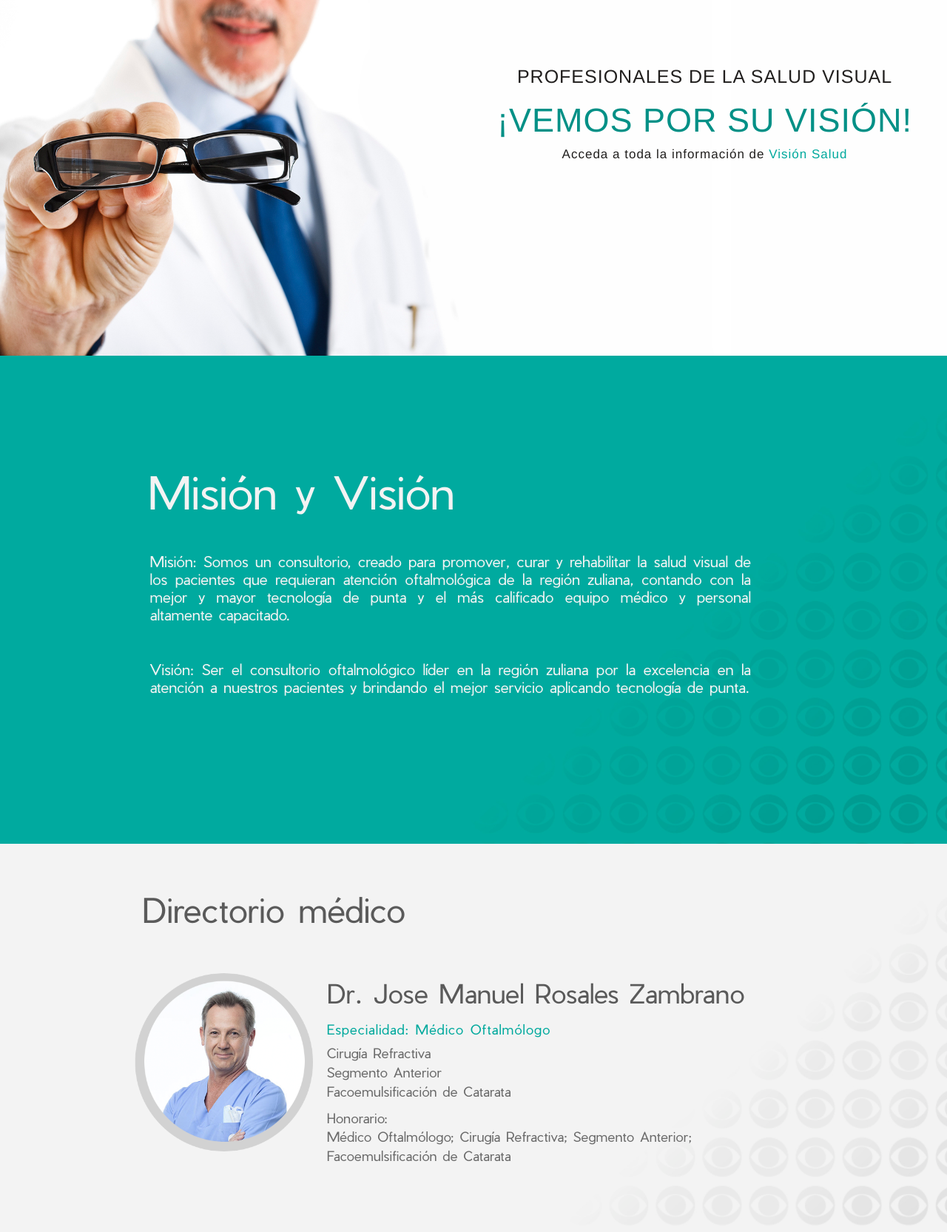
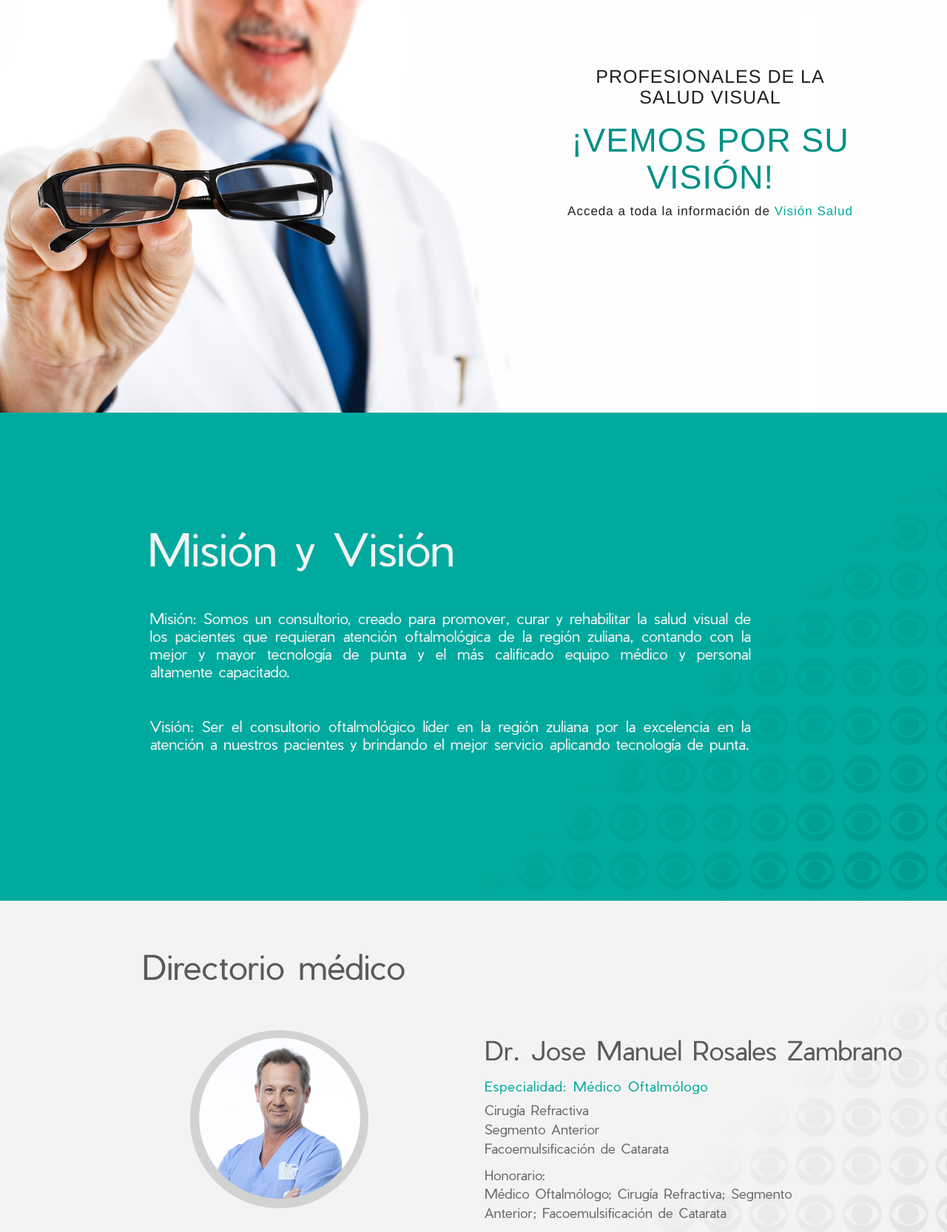
Before and after one commit to chemapad/VisionSalud, a plain HTML site: page index.html in a window 1280 px wide. Shown: the part 180-1846 px from the top of the page at 74% size. Drawn offline with Linux system fonts and the light colour scheme.

Commit message:
Fix margin error

```diff
--- a/css/style.css
+++ b/css/style.css
@@ -65,16 +65,13 @@
 
 #inicio h1 {
 	color: #009086;
-	margin-left: 50%;
 	font-size: 45px;
 }
 
 #inicio h2 {
-	margin-left: 50%;
 	font-size: 25px;
 }
 #inicio p {
-	margin-left: 50%;
 	font-size: 17px;
 }
 #inicio a{
@@ -163,8 +160,7 @@
 
 .doctor {
 	margin-top: 13%;
-	margin-left: 35%;
-	margin-right: 0;
+
 }
 
 .contacto {
@@ -189,3 +185,8 @@
 .derechos  {
 	margin-top: 5%;
 }
+
+.navbar-toggle.collapsed {
+	background-color: #4d4d4d;
+	color: blue;
+}
--- a/index.html
+++ b/index.html
@@ -21,7 +21,7 @@
 	        <span class="icon-bar"></span>
 	        <span class="icon-bar"></span>
 	      </button>
-	      <a class="navbar-center navbar-brand" href="#"><img src="img/visionsalud.png" id="logo" height="220%" alt="GoalEmpresasLogo"></a>
+	      <a class="navbar-center navbar-brand" href="#"><img src="img/visionsalud.png" id="logo" height="220%" alt="VisionSaludLogo"></a>
 	    </div>
 
 	    <!-- Collect the nav links, forms, and other content for toggling -->
@@ -39,12 +39,13 @@
 
 	<section class="container-fluid" id="inicio">
 		<div class="row pad">
-			<div class="col-md-12 d-inline">
-				<div>
+			<div class="col-xs-12 col-md-offset-7 col-md-4">
+
 				<h2 class="text-center">PROFESIONALES DE LA SALUD VISUAL</h2>
 				<h1 class="text-center">¡VEMOS POR SU VISIÓN!</h1>
-				<p class="text-center">Acceda a toda la información de <a href="../Tesis/bookmedik/index.php">Visión Salud</a> </p>
-				</div>
+				<p class="text-center">Acceda a toda la información de <a href="#">Visión Salud</a> </p>
+
+			</div>
 
 			</div>
 		</div>
@@ -64,11 +65,11 @@
 	<div class="container-fluid medico" id="personal">
 			<div class="row">
 				<h1>Directorio médico</h1>
-				<div class="col-md-4">
+				<div class="col-xs-offset-2 col-md-offset-2 col-md-4">
 
 						<img src="img/doctorcirculogris.png"  width="75%"alt="" class="img-responsive img-circle doctor">
 							</div>
-							<div class="col-md-8 info">
+							<div class="col-md-6 info">
 								<div><h2 >Dr. Jose Manuel Rosales Zambrano</h2>
 									<h3>Especialidad: Médico Oftalmólogo</h3>
 									<p>Cirugía Refractiva <br> Segmento Anterior <br>Facoemulsificación de Catarata</p>
@@ -90,7 +91,7 @@
 	</div>
 	<div class="container-fluid contacto text-center" id="contacto">
 			<div class="row">
-				<div class="col-md-6 contactoinfo">
+				<div class="col-xs-12 col-md-6 contactoinfo">
 						<h2 >Información</h2>
 						<img src="img/numeros.png"  width="5%"alt="" class="img-responsive img-circle center-block">
 						<p>0414-9702662 <br> 0412-1621846 </p>
@@ -100,14 +101,14 @@
 						<p>@VisionSalud <br> contacto@visionsalud.com </p>
 
 							</div>
-							<div class="col-md-6">
+
+
+							<div class="col-xs-12 col-md-6">
 								<div><h2 >Ubicación</h2>
 									<iframe src="https://www.google.com/maps/embed?pb=!1m14!1m12!1m3!1d62762.421707688474!2d-71.73082645202616!3d10.52810193998322!2m3!1f0!2f0!3f0!3m2!1i1024!2i768!4f13.1!5e0!3m2!1ses-419!2sve!4v1495747787291" width="600" height="450" frameborder="0" style="border:0" allowfullscreen></iframe>
 
 
 								</div>
-
-
 
 
 
```
